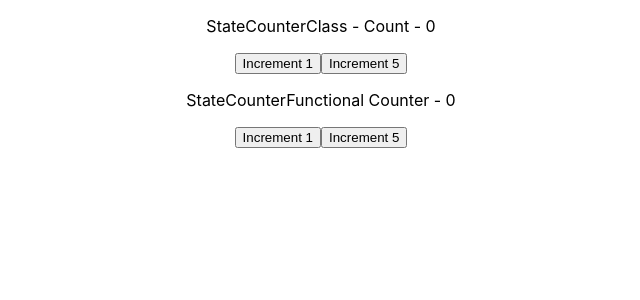
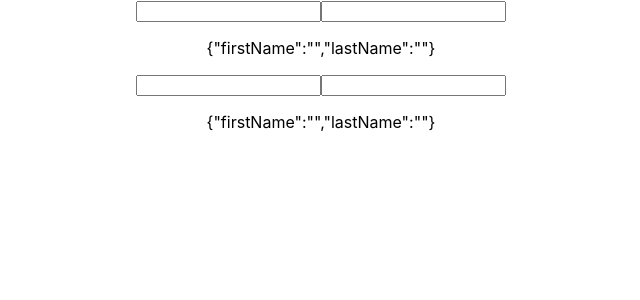
Before and after one commit to priyabratagig/react-hooks, a React (Create React App) app: page / in a window 1280 px wide. Shown: the top 300 px of the page, without its empty margins (319-959 px from the left). Built offline with nearby package versions, Linux system fonts and the light colour scheme.

Commit message:
setState update object

```diff
--- a/src/Components/useState/StateCounterClass.js
+++ b/src/Components/useState/StateCounterClass.js
@@ -4,21 +4,17 @@ export class StateCounterClass extends Component {
     constructor(props) {
         super(props);
         this.state = {
-            counter: 0,
+            firstName: '',
+            lastName: '',
         };
-        this.incrementCounter = this.incrementCounter.bind(this); //storing the reference of this
     }
-    incrementCounter() {
-        this.setState({ counter: this.state.counter + 1 }); //always take object or function that returns an object
-    } incrementCounterFive = () => [
-        this.setState(state => ({ counter: state.counter + 1 })) //will pass previous state, react execute changes in batch
-    ]
     render() {
         return (
             <div>
-                <p>StateCounterClass - Count - {this.state.counter}</p>
-                <button onClick={this.incrementCounter}>Increment 1</button>
-                <button onClick={() => { for (let i of [1, 2, 3, 4, 5]) this.incrementCounterFive() }}>Increment 5</button>
+                {/* need to copy the object to then assign updates */}
+                <input type="name" value={this.state.firstName} onChange={(e) => { this.setState({ ...this.state, firstName: e.target.value }) }} />
+                <input type="name" value={this.state.lastName} onChange={(e) => { this.setState({ ...this.state, lastName: e.target.value }) }} />
+                <p>{JSON.stringify(this.state)}</p>
             </div>
         )
     }
--- a/src/Components/useState/StateCounterFunctional.js
+++ b/src/Components/useState/StateCounterFunctional.js
@@ -1,13 +1,13 @@
 import React, { useState } from 'react'
 
 function StateCounterFunctional() {
-    const [counter, setCounter] = useState(0);
-    const incrementCounterFive = () => setCounter(counter => counter + 1)
+    const [state, setState] = useState({ firstName: '', lastName: '' });
     return (
         <div>
-            <p>StateCounterFunctional Counter - {counter}</p>
-            <button onClick={() => setCounter(counter + 1)}>Increment 1</button>
-            <button onClick={() => { for (let i of [1, 2, 3, 4, 5]) incrementCounterFive() }}>Increment 5</button>
+            {/* need to copy the object and assign updates */}
+            <input type="name" value={state.firstName} onChange={(e) => { setState({ ...state, firstName: e.target.value }) }} />
+            <input type="name" value={state.lastName} onChange={(e) => { setState({ ...state, lastName: e.target.value }) }} />
+            <p>{JSON.stringify(state)}</p>
         </div>
     )
 }
```
